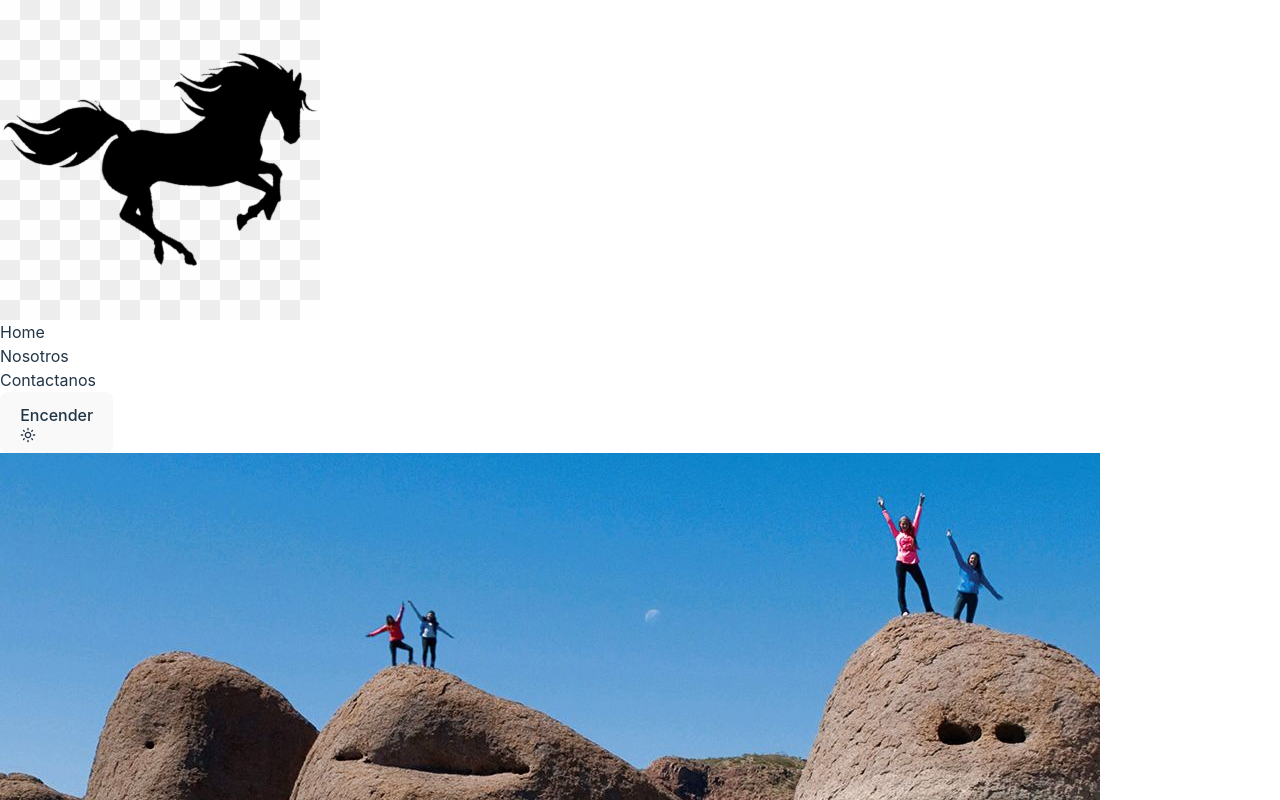
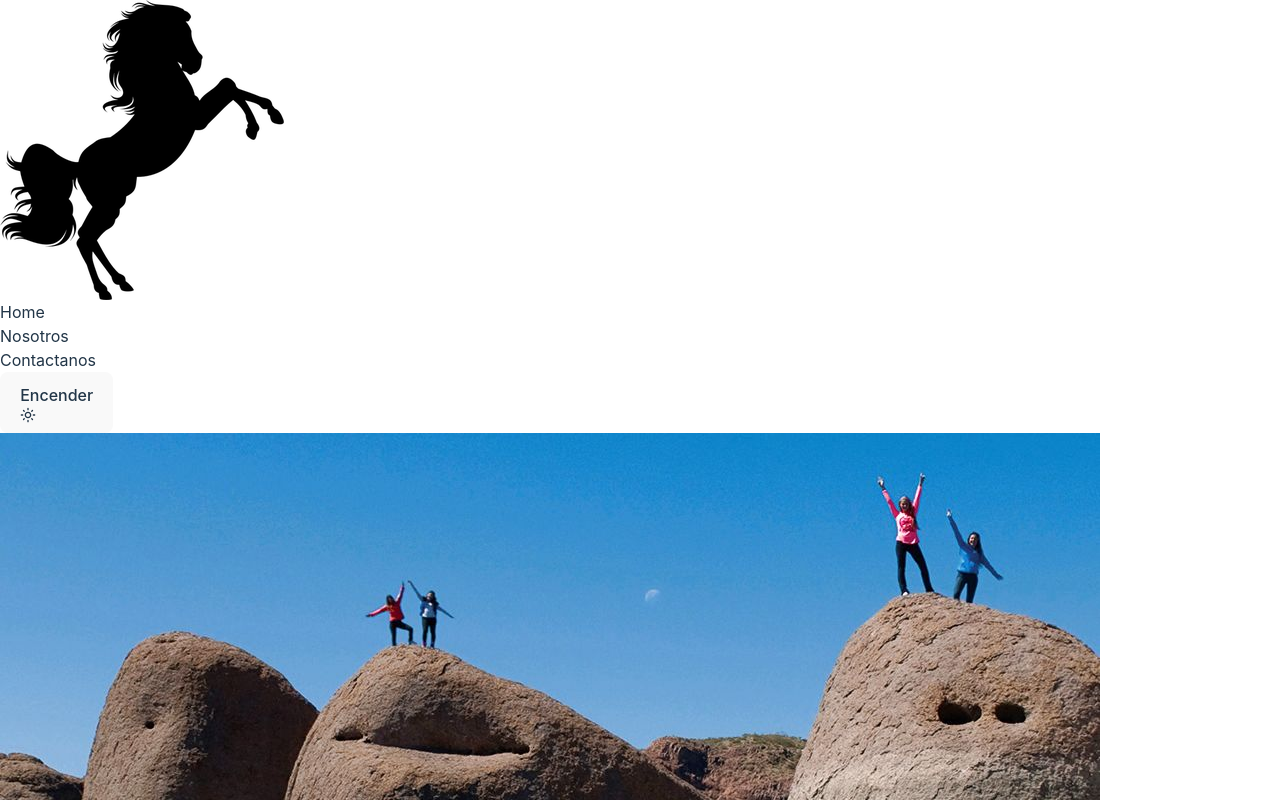
Before and after one commit to ezequielmariscal/Proyecto-infoReyunos, a React (Vite) app in the folder frontend/infoReyunos/: page / in a window 1280 px wide. Shown: the top 800 px of the page. Built offline with nearby package versions, Linux system fonts and the light colour scheme.

Commit message:
Add_changed_Header

```diff
--- a/frontend/infoReyunos/src/components/Header/Header.jsx
+++ b/frontend/infoReyunos/src/components/Header/Header.jsx
@@ -1,20 +1,22 @@
 import React from 'react'
-import logo from '/src/assets/images/reyuno.png'
+import logo from '/src/assets/images/caballo.jpg'
 import { MdOutlineLightMode } from "react-icons/md";
 
 function Header() {
   return (
-    <div className='flex'>
-        <img src={logo} className='w-[180px]'/>
-        <ul className='flex gap-4 md:gap-14'>
+    <nav className='flex bg-[#50808e]  w-full'>
+        <div>
+          <img src={logo} className='w-[140px] '/>
+        </div>
+        <ul className='flex justify-between items-center gap-4 md:gap-14 w-full'>
             <li className='hover:font-bold cursor_pointer'>Home</li>
             <li className='hover:font-bold cursor_pointer'>Nosotros</li>
             <li className='hover:font-bold cursor_pointer'>Contactanos</li>
         </ul>
-        <button className='bg-red-500 rounded-full text-white'>
+        <button className='bg-[#69a297] rounded-full text-white'>
             Encender <MdOutlineLightMode className='ml-3 text-[20px]'/>
         </button>
-    </div>
+    </nav>
   )
 }
 
--- a/frontend/infoReyunos/src/components/Search/Search.jsx
+++ b/frontend/infoReyunos/src/components/Search/Search.jsx
@@ -4,7 +4,7 @@
 
 function Search() {
   return (
-    <div className='flex justify-center mt-8 flex-col px-[70] md:px-[150px]'>
+    <div className='flex justify-center mt-4 flex-col px-[70] md:px-[150px]'>
       <img src={banner} className='rounded-2x1'/>
       <div className='bg-white shadow-lg p-4 rounded-lg mt-[-20px] mx-[25%] flex items-center'>
         <IoSearch className='text-[20px] text-gray-400'/>
```
Also changed, not shown: frontend/infoReyunos/src/assets/images/caballo.jpg (added).
